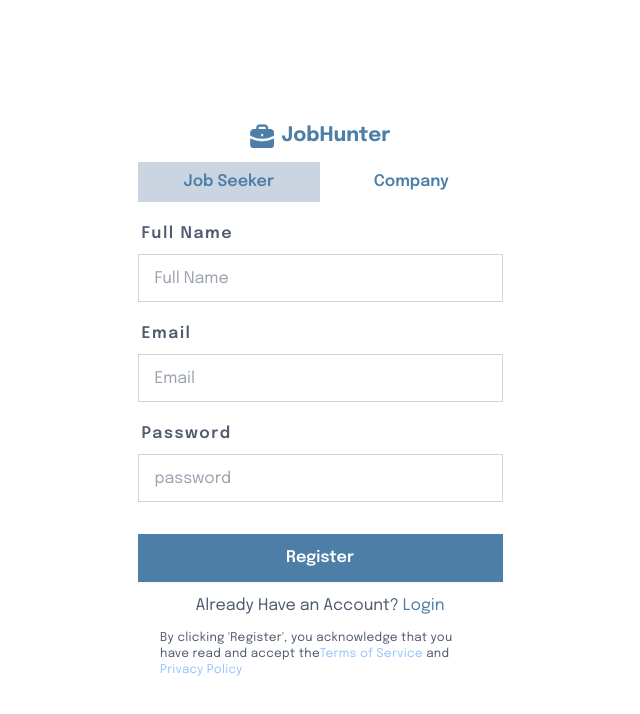
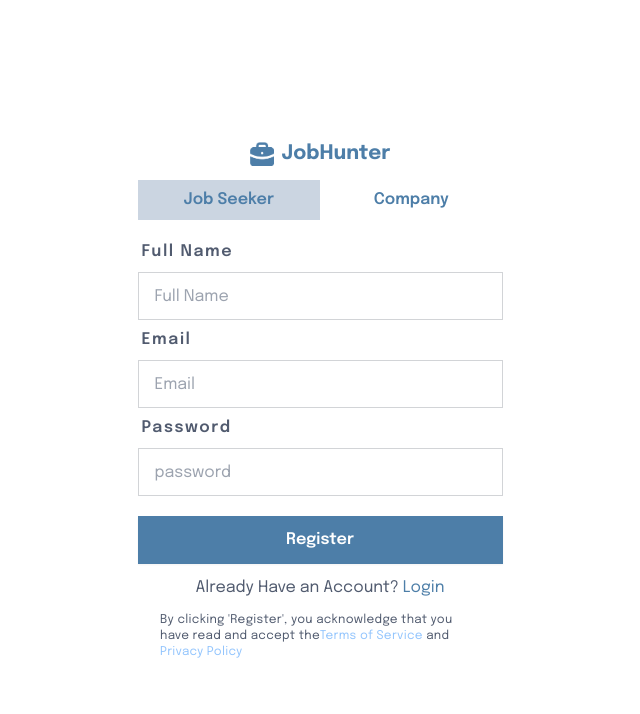
Before and after one commit to FERN2-Job-Marketplace/job-hunter, a Next.js app in the folder jobhunter/: page /auth/signUp in a window 1280 px wide. Shown: the top 714 px of the page, without its empty margins (320-960 px from the left). Built offline with nearby package versions, Linux system fonts and the light colour scheme; no server answers.

Commit message:
feat: handle register

```diff
--- a/jobhunter/src/app/auth/signUp/page.tsx
+++ b/jobhunter/src/app/auth/signUp/page.tsx
@@ -1,7 +1,56 @@
+"use client";
+
 import AuthOptionBtn from "@/app/_components/AuthOptionBtn";
+import { useState } from "react";
+import { revalidatePath } from "next/cache";
+import { redirect } from "next/navigation";
+import Swal from "sweetalert2";
+
 
 
 export default function SignUpPage(){
+    const [activeRole, setActiveRole] = useState("candidate");
+
+    function authSwitch(role: string) {
+        setActiveRole(role);
+    }
+
+    async function handleRegister(e: React.FormEvent<HTMLFormElement>) {
+        e.preventDefault();
+        const formData = new FormData(e.currentTarget);
+
+        const input = {
+          name: formData.get("name"),
+          email: formData.get("email"),
+          password: formData.get("password"),
+          role: activeRole
+        };
+
+        try {
+          const response = await fetch("http://localhost:3000/api/registration", {
+            method: "POST",
+            body: JSON.stringify(input),
+            headers: {
+              "Content-Type": "form",
+            },
+          });
+
+          Swal.fire({
+            icon: "success",
+            title: "Register Success",
+            showCloseButton: true,
+          });
+
+          if (!response.ok) throw new Error("Error adding data");
+
+          revalidatePath("/");
+          redirect("/");
+        } catch (error) {
+          console.error("Registration failed:", error);
+          // Add user-facing error handling here
+        }
+    }
+
 
     return(
         <>
@@ -22,14 +71,18 @@ export default function SignUpPage(){
                         className="w-6 h-6"/>
                         <h1 className="text-steel-blue text-xl font-bold">JobHunter</h1>
                     </div>
-                    <AuthOptionBtn/>
+                    <div className="flex flex-row justify-center items-center">
+                        <button className={`authOptions w-1/2 px-2 py-2 text-steel-blue text-base font-semibold hover:bg-slate-300 ${activeRole === 'candidate' ? 'bg-slate-300' : ''}`} onClick={(e) => authSwitch("candidate")}>Job Seeker</button>
+                        <button className={`authOptions w-1/2 px-2 py-2 text-steel-blue text-base font-semibold hover:bg-slate-300 ${activeRole === 'company' ? 'bg-slate-300' : ''}`} onClick={(e) => authSwitch("company")}>Company</button>
+                    </div>
+                    <form onSubmit={handleRegister}>
                         <label className="form-control w-full">
                         <div className="label">
                             <span className="text-base font-semibold tracking-widest text-dark-grey-text">Full Name</span>
                         </div>
                         <input
                             type="text"
-                        name="Full Name"
+                            name="name"
                             placeholder="Full Name"
                             className="input text-black input-bordered w-full focus:border-steel-blue rounded-none bg-white"
                         />
@@ -40,7 +93,7 @@ export default function SignUpPage(){
                         </div>
                         <input
                             type="text"
-                        name="Email"
+                            name="email"
                             placeholder="Email"
                             className="input text-black input-bordered w-full focus:border-steel-blue rounded-none bg-white"
                         />
@@ -56,9 +109,10 @@ export default function SignUpPage(){
                             className="input text-black input-bordered w-full focus:border-steel-blue rounded-none bg-white"
                         />
                         </label>
-                    <button className="btn bg-steel-blue text-white font-semibold text-base border-0 rounded-none hover:bg-slate-400 mt-5">
+                        <button className="w-full btn bg-steel-blue text-white font-semibold text-base border-0 rounded-none hover:bg-slate-400 mt-5">
                             Register
                         </button>
+                    </form>
                     <div className="flex flex-row justify-center text-base text-dark-grey-text gap-1">
                         <h1>Already Have an Account?</h1>
                         <a href="signIn" className="text-steel-blue">Login</a>
```
Lines whose indentation alone changed are shown as unchanged.
